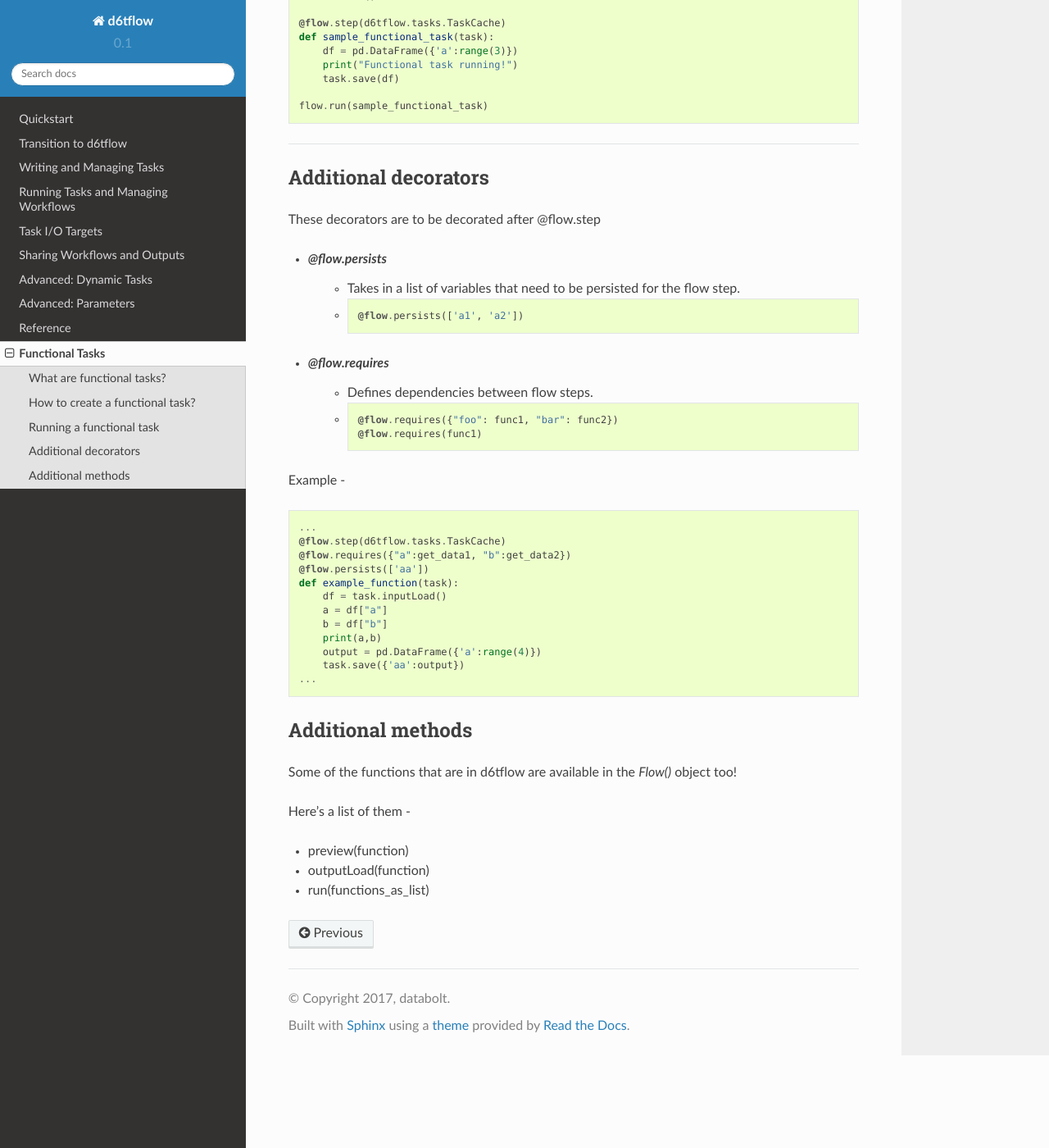
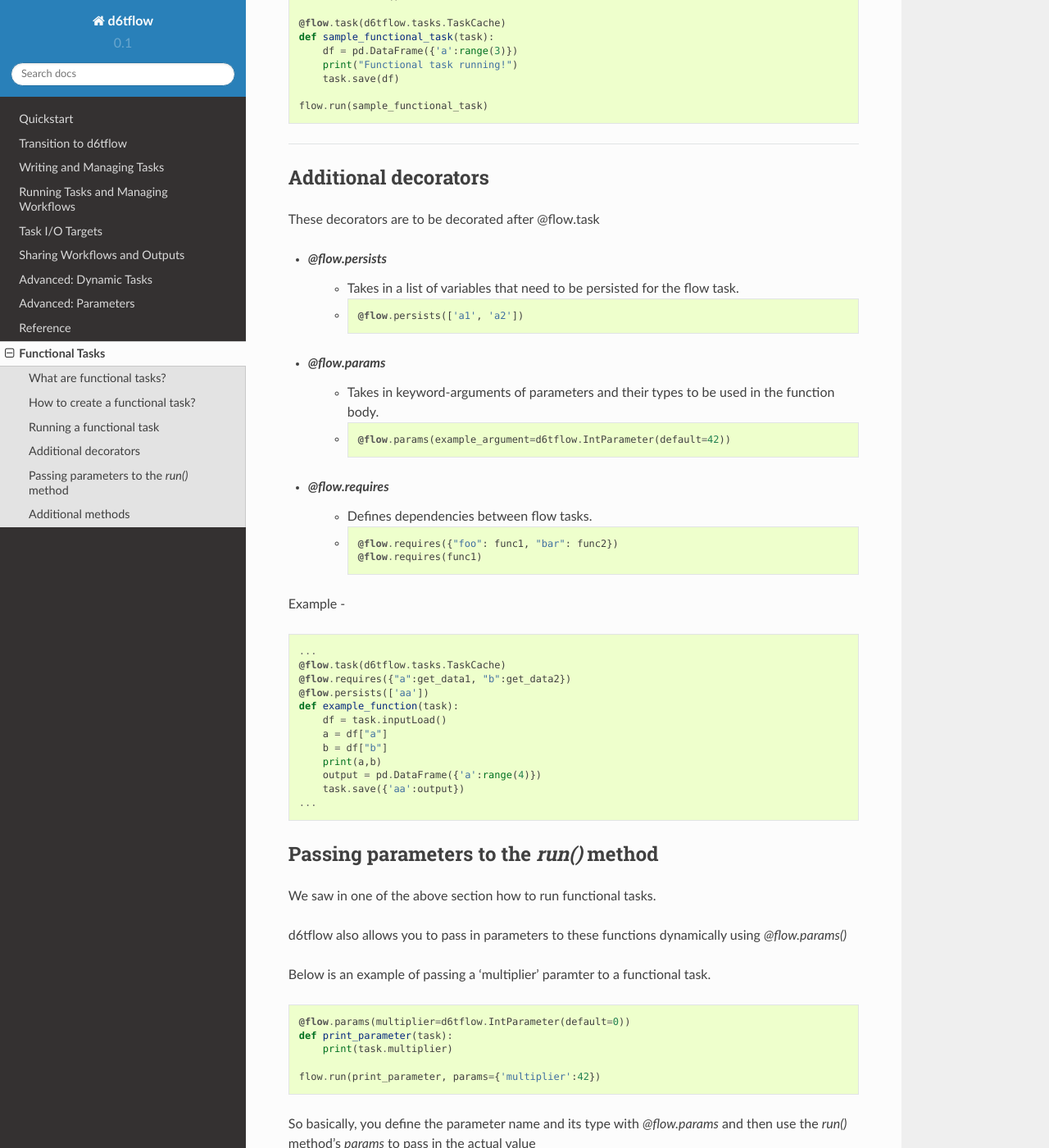
Before and after one commit to d6t/d6tflow, a Sphinx documentation site: the page built from docs/source/functional_tasks.rst, in a window 1280 px wide and 1400 px high, scrolled down 1323 px. Shown: the whole window at 82% size. Built offline with Sphinx 7.4.7 and the Read the Docs theme 2.0.0, drawn with Linux system fonts in a browser that asks for light colours; some of the changed text lies outside the part shown.

```diff
--- a/docs/source/functional_tasks.rst
+++ b/docs/source/functional_tasks.rst
@@ -9,25 +9,25 @@ Functional tasks are meant to provide a nice decorator based way of defining tas
 How to create a functional task?
 ------------------------------------------------------------
 
-For defining our tasks we will need to first define a `Flow()` object.
+For defining our tasks we will need to first define a `Workflow()` object.
 
 .. code-block:: python
 
-    from d6tflow.functional import Flow
-    flow = Flow()
+    from d6tflow.functional import Workflow
+    flow = Workflow()
 
 ^^^^^^^^^^^^^^^^^^^^^^^^^^^^^^^^^^^^^^^^^^^^^^^^
 
 
 
 
-Each function is decorated with a `flow.step` decorator - that
+Each function is decorated with a `flow.task` decorator - that
 takes a `d6tflow.tasks.TaskName` as parameter
 
 
 .. code-block:: python
 
-    @flow.step(d6tflow.tasks.TaskPqPandas)
+    @flow.task(d6tflow.tasks.TaskPqPandas)
     def your_functional_task(task):
         print("Running a complicated task!!")
 
@@ -65,12 +65,12 @@ Below is a minimal example of functional task that encompasses everything mentio
 .. code-block:: python
 
     import d6tflow
-    from d6tflow.functional import Flow
+    from d6tflow.functional import Workflow
     import pandas as pd
 
-    flow = Flow()
+    flow = Workflow()
 
-    @flow.step(d6tflow.tasks.TaskCache)
+    @flow.task(d6tflow.tasks.TaskCache)
     def sample_functional_task(task):
         df = pd.DataFrame({'a':range(3)})
         print("Functional task running!")
@@ -83,18 +83,24 @@ Below is a minimal example of functional task that encompasses everything mentio
 Additional decorators
 ------------------------------------------------------------
 
-These decorators are to be decorated after @flow.step
+These decorators are to be decorated after @flow.task
 
 * `@flow.persists`
-    *  Takes in a list of variables that need to be persisted for the flow step.
+    *  Takes in a list of variables that need to be persisted for the flow task.
 
     *   .. code-block:: python
 
             @flow.persists(['a1', 'a2'])
 
+* `@flow.params`
+    *  Takes in keyword-arguments of parameters and their types to be used in the function body.
+
+    *   .. code-block:: python
+
+            @flow.params(example_argument=d6tflow.IntParameter(default=42))
 
 * `@flow.requires`
-    * Defines dependencies between flow steps.
+    * Defines dependencies between flow tasks.
 
     *    .. code-block:: python
 
@@ -106,7 +112,7 @@ Example -
 .. code-block:: python
 
     ...
-    @flow.step(d6tflow.tasks.TaskCache)
+    @flow.task(d6tflow.tasks.TaskCache)
     @flow.requires({"a":get_data1, "b":get_data2})
     @flow.persists(['aa'])
     def example_function(task):
@@ -118,13 +124,42 @@ Example -
         task.save({'aa':output})
     ...
 
+Passing parameters to the `run()` method
+------------------------------------------------------------
+
+We saw in one of the above section how to run functional tasks.
+
+d6tflow also allows you to pass in parameters to these functions dynamically using `@flow.params()`
+
+Below is an example of passing a 'multiplier' paramter to a functional task.
+
+.. code-block:: python
+
+    @flow.params(multiplier=d6tflow.IntParameter(default=0))
+    def print_parameter(task):
+        print(task.multiplier)
+
+    flow.run(print_parameter, params={'multiplier':42})
+
+So basically, you define the parameter name and its type with `@flow.params`
+and then use the `run()` method's `params` to pass in the actual value
+
 Additional methods
 ------------------------------------------------------------
 
-Some of the functions that are in d6tflow are available in the `Flow()` object too!
+Some of the functions that are in d6tflow are available in the `Workflow()` object too!
 
 Here's a list of them -
 
 * preview(function)
 * outputLoad(function)
 * run(functions_as_list)
+* reset(function)
+* outputLoadAll()
+
+Wait! There is more! Here are some more functions unique to functional workflow.
+
+* add_global_params(example_argument=d6tflow.IntParameter(default=42))
+* resetAll()
+* delete(function)
+* deleteAll()
```
Also changed, not shown: other parts of docs/source/functional_tasks.rst (+1 -1 lines), README.md (+57 -0 lines), docs/example-minimal-functional.py (added, +50 -0 lines), docs/example-functional.ipynb, 1 other file.
